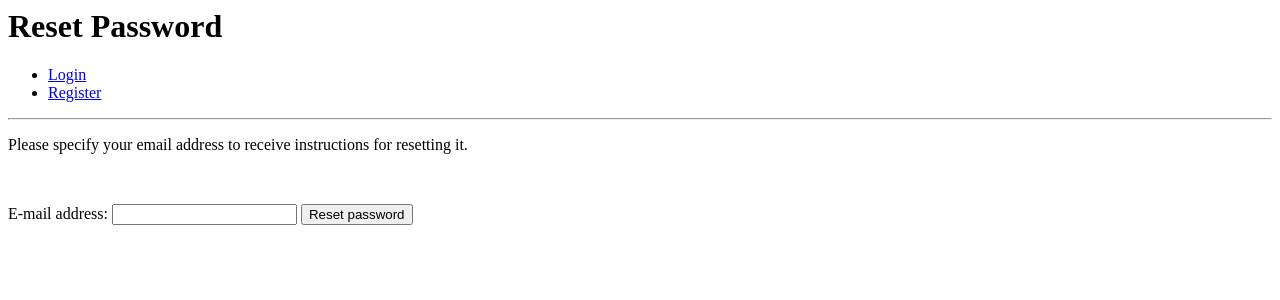
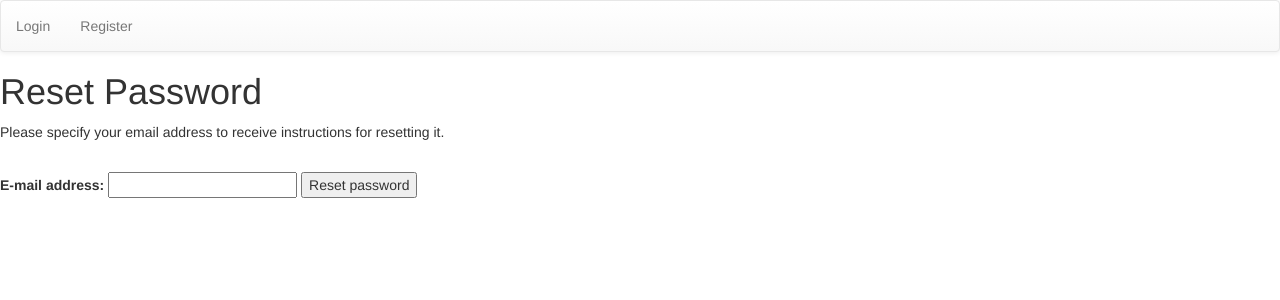
Before and after one commit to debapriya9b/Authentication_Django, a Django app: a page that uses templates/base.html in a window 1280 px wide. Shown: the top 300 px of the page. Run offline with Django 3.2, Linux system fonts and the light colour scheme; some libraries are stand-ins or nearby versions.

Commit message:
syle added

```diff
--- a/.c9/metadata/environment/accounts/urls.py
+++ b/.c9/metadata/environment/accounts/urls.py
@@ -1 +1 @@
-{"filter":false,"title":"urls.py","tooltip":"/accounts/urls.py","undoManager":{"mark":3,"position":3,"stack":[[{"start":{"row":5,"column":18},"end":{"row":5,"column":19},"action":"insert","lines":["$"],"id":6}],[{"start":{"row":6,"column":17},"end":{"row":6,"column":18},"action":"insert","lines":["$"],"id":7}],[{"start":{"row":7,"column":20},"end":{"row":7,"column":21},"action":"insert","lines":["$"],"id":8}],[{"start":{"row":8,"column":19},"end":{"row":8,"column":20},"action":"insert","lines":["$"],"id":9}]]},"ace":{"folds":[],"scrolltop":0,"scrollleft":0,"selection":{"start":{"row":10,"column":1},"end":{"row":10,"column":1},"isBackwards":false},"options":{"guessTabSize":true,"useWrapMode":false,"wrapToView":true},"firstLineState":{"row":106,"mode":"ace/mode/python"}},"timestamp":1571469864007,"hash":"28bcba312a8c5424a3d64582e379c89cd1d6e6b5"}
+{"filter":false,"title":"urls.py","tooltip":"/accounts/urls.py","ace":{"folds":[],"scrolltop":0,"scrollleft":0,"selection":{"start":{"row":10,"column":1},"end":{"row":10,"column":1},"isBackwards":false},"options":{"guessTabSize":true,"useWrapMode":false,"wrapToView":true},"firstLineState":{"row":106,"mode":"ace/mode/python"}},"hash":"28bcba312a8c5424a3d64582e379c89cd1d6e6b5","undoManager":{"mark":3,"position":3,"stack":[[{"start":{"row":5,"column":18},"end":{"row":5,"column":19},"action":"insert","lines":["$"],"id":6}],[{"start":{"row":6,"column":17},"end":{"row":6,"column":18},"action":"insert","lines":["$"],"id":7}],[{"start":{"row":7,"column":20},"end":{"row":7,"column":21},"action":"insert","lines":["$"],"id":8}],[{"start":{"row":8,"column":19},"end":{"row":8,"column":20},"action":"insert","lines":["$"],"id":9}]]},"timestamp":1571469864007}
--- /dev/null
+++ b/.c9/metadata/environment/static/css/styles.css
@@ -0,0 +1 @@
+{"filter":false,"title":"styles.css","tooltip":"/static/css/styles.css","undoManager":{"mark":0,"position":0,"stack":[[{"start":{"row":0,"column":0},"end":{"row":2,"column":1},"action":"insert","lines":["form {","    width: 50%;","}"],"id":1}]]},"ace":{"folds":[],"scrolltop":0,"scrollleft":0,"selection":{"start":{"row":2,"column":1},"end":{"row":2,"column":1},"isBackwards":false},"options":{"guessTabSize":true,"useWrapMode":false,"wrapToView":true},"firstLineState":0},"timestamp":1571658120260,"hash":"d6df5effa2a8475027f5a6d3012ecc415a6479b5"}
--- a/accounts/templates/login.html
+++ b/accounts/templates/login.html
@@ -1,4 +1,6 @@
 {% extends 'base.html' %}
+
+{% load bootstrap_tags %}
 
 {% block page_title %}Login Page{% endblock %}
 
@@ -7,8 +9,8 @@
 {% block content %}
 <form method="POST">
     {% csrf_token %}
-    {{ login_form }}
-    <button type="submit">Login</button>
+    {{ login_form | as_bootstrap }}
+    <button type="submit" class="btn btn-default">Login</button>
 </form>
 
 <p><a href="{% url 'password_reset' %}">Reset Password</a></p>
--- a/accounts/templates/registration.html
+++ b/accounts/templates/registration.html
@@ -1,4 +1,6 @@
 {% extends 'base.html' %}
+
+{% load bootstrap_tags %}
 
 {% block page_title %}Registration Page{% endblock %}
 
@@ -9,7 +11,7 @@
 
 <form method="POST">
     {% csrf_token %}
-    {{ registration_form.as_p }}
-    <button type="submit">Register</button>
+    {{ registration_form | as_bootstrap }}
+    <button type="submit" class="btn btn-default">Register</button>
 </form>
 {% endblock %}
--- a/django_auth/settings.py
+++ b/django_auth/settings.py
@@ -39,6 +39,7 @@ INSTALLED_APPS = [
     'django.contrib.sessions',
     'django.contrib.messages',
     'django.contrib.staticfiles',
+    'django_forms_bootstrap',
     'accounts',
 ]
 
@@ -125,6 +126,9 @@ USE_TZ = True
 # https://docs.djangoproject.com/en/1.11/howto/static-files/
 
 STATIC_URL = '/static/'
+STATICFILES_DIRS= [
+    os.path.join(BASE_DIR, "static")
+]
 
 MESSAGE_STORAGE = "django.contrib.messages.storage.session.SessionStorage"
 
--- /dev/null
+++ b/static/css/styles.css
@@ -0,0 +1,3 @@
+form {
+    width: 50%;
+}
--- a/templates/base.html
+++ b/templates/base.html
@@ -1,27 +1,40 @@
+{% load staticfiles %}
+
 <html>
 
 <head>
     <title>{% block page_title %}{% endblock %}</title>
+
+    <!-- Latest compiled and minified CSS -->
+    <link rel="stylesheet" href="https://maxcdn.bootstrapcdn.com/bootstrap/3.3.7/css/bootstrap.min.css" integrity="sha384-BVYiiSIFeK1dGmJRAkycuHAHRg32OmUcww7on3RYdg4Va+PmSTsz/K68vbdEjh4u" crossorigin="anonymous">
+
+    <!-- Optional theme -->
+    <link rel="stylesheet" href="https://maxcdn.bootstrapcdn.com/bootstrap/3.3.7/css/bootstrap-theme.min.css" integrity="sha384-rHyoN1iRsVXV4nD0JutlnGaslCJuC7uwjduW9SVrLvRYooPp2bWYgmgJQIXwl/Sp" crossorigin="anonymous">
+
+    <link rel="stylesheet" href="{% static 'css/styles.css' %}" type="text/css" />
+    <!-- Latest compiled and minified JavaScript -->
+    <script src="https://maxcdn.bootstrapcdn.com/bootstrap/3.3.7/js/bootstrap.min.js" integrity="sha384-Tc5IQib027qvyjSMfHjOMaLkfuWVxZxUPnCJA7l2mCWNIpG9mGCD8wGNIcPD7Txa" crossorigin="anonymous"></script>
 </head>
 
 <body>
-    <h1>
-        {% block page_heading %}{% endblock %}
-    </h1>
 
-    <nav>
-        <ul>
+
+    <nav class="navbar navbar-default">
+        <ul class="nav navbar-nav">
             {% if user.is_authenticated %}
-               <li><a href="{% url 'profile' %}">Profile</a></li>
-               <li><a href="{% url 'logout' %}">Logout</a></li>
+            <li><a href="{% url 'profile' %}">Profile</a></li>
+            <li><a href="{% url 'logout' %}">Logout</a></li>
             {% else %}
-               <li><a href="{% url 'login' %}">Login</a></li>
-               <li><a href="{% url 'registration' %}">Register</a></li>
+            <li><a href="{% url 'login' %}">Login</a></li>
+            <li><a href="{% url 'registration' %}">Register</a></li>
             {% endif %}
         </ul>
     </nav>
 
-    <hr> {% if messages %}
+    <h1>
+        {% block page_heading %}{% endblock %}
+    </h1>
+    {% if messages %}
     <div>
         {% for message in messages %} {{ message }} {% endfor %}
     </div>
```
Also changed, not shown: .c9/metadata/environment/accounts/templates/login.html (+1 -1 lines), .c9/metadata/environment/accounts/templates/registration.html (+1 -1 lines), .c9/metadata/environment/accounts/views.py (+1 -1 lines), .c9/metadata/environment/templates/base.html (+1 -1 lines), .c9/metadata/environment/accounts/backends.py, .c9/metadata/environment/accounts/url_reset.py, .c9/metadata/environment/django_auth/settings.py, db.sqlite3, 1 other file.
